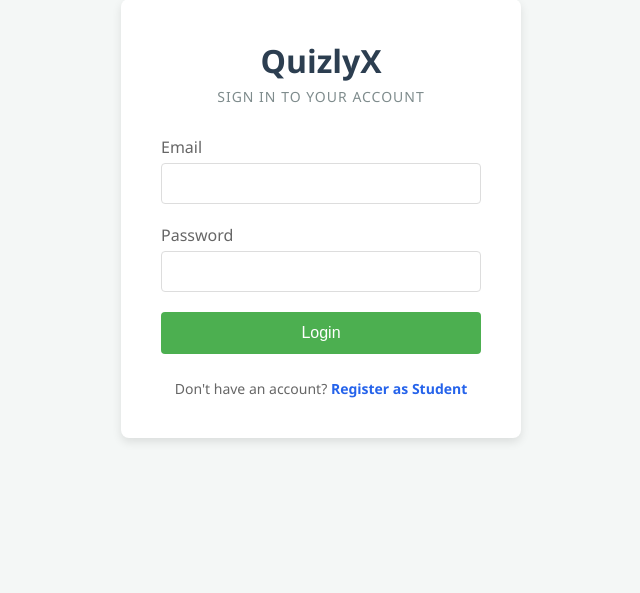
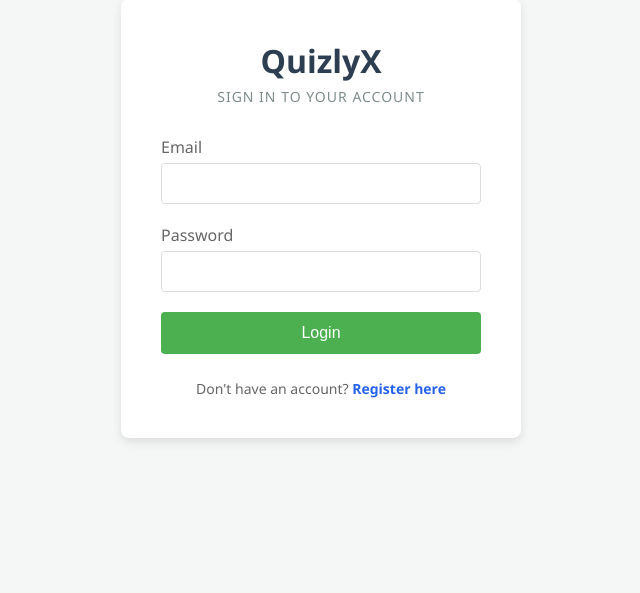
Before and after one commit to miayon/Online-Quiz-Platform., a PHP site: page /login.php in a window 1280 px wide. Shown: the part 182-775 px from the top of the page, without its empty margins (319-959 px from the left). Run offline with PHP 8.4, Linux system fonts and the light colour scheme.

Commit message:
Update login page link to register here instead of register as student

```diff
--- a/login.php
+++ b/login.php
@@ -110,7 +110,7 @@
     </form>
 
     <div style="text-align: center; margin-top: 25px; font-size: 14px; color: #666;">
-        Don't have an account? <a href="register.php" style="color: #2563eb; text-decoration: none; font-weight: 600;">Register as Student</a>
+        Don't have an account? <a href="register.php" style="color: #2563eb; text-decoration: none; font-weight: 600;">Register here</a>
     </div>
 
 </div>
```
